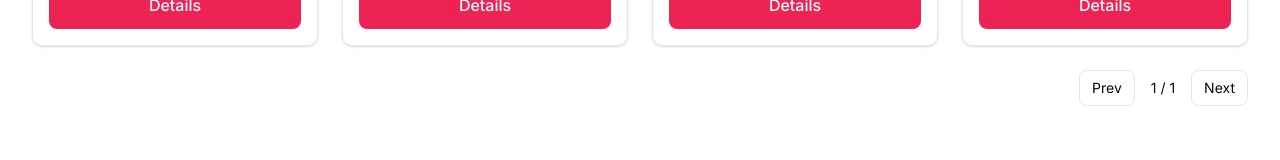
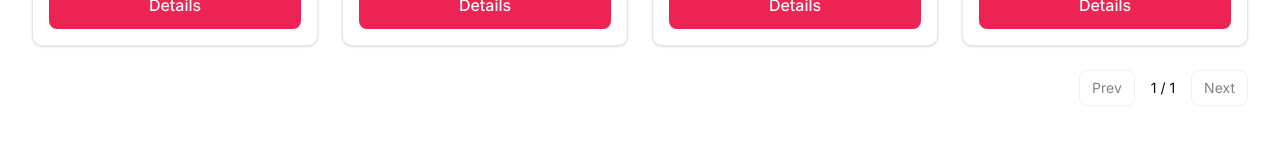
Before and after one commit to piyal007/flower_shop, a Next.js app: page /products in a window 1280 px wide. Shown: the part 1354-1514 px from the top of the page. Built offline with nearby package versions, Linux system fonts and the light colour scheme; no server answers.

Commit message:
fix pagenation

```diff
--- a/src/components/ui/pagination.js
+++ b/src/components/ui/pagination.js
@@ -2,9 +2,42 @@
 import Link from "next/link";
 import { cn } from "@/lib/utils";
 
-export default function Pagination({ page, totalPages, basePath = "?page=", className }) {
+export default function Pagination({ page, totalPages, basePath = "?page=", className, onPageChange }) {
   const prev = Math.max(1, page - 1);
   const next = Math.min(totalPages, page + 1);
+
+  // If onPageChange is provided, use callback-based pagination
+  if (onPageChange) {
+    return (
+      <nav className={cn("flex items-center gap-1", className)} aria-label="Pagination">
+        <button
+          className={cn(
+            "px-3 h-9 inline-flex items-center justify-center rounded-md border text-sm hover:bg-accent hover:text-accent-foreground transition-colors",
+            page === 1 && "opacity-50 cursor-not-allowed"
+          )}
+          onClick={() => page > 1 && onPageChange(prev)}
+          disabled={page === 1}
+        >
+          Prev
+        </button>
+        <span className="px-3 h-9 inline-flex items-center justify-center text-sm">
+          {page} / {totalPages}
+        </span>
+        <button
+          className={cn(
+            "px-3 h-9 inline-flex items-center justify-center rounded-md border text-sm hover:bg-accent hover:text-accent-foreground transition-colors",
+            page === totalPages && "opacity-50 cursor-not-allowed"
+          )}
+          onClick={() => page < totalPages && onPageChange(next)}
+          disabled={page === totalPages}
+        >
+          Next
+        </button>
+      </nav>
+    );
+  }
+
+  // Otherwise, use URL-based pagination
   return (
     <nav className={cn("flex items-center gap-1", className)} aria-label="Pagination">
       <Link
```
